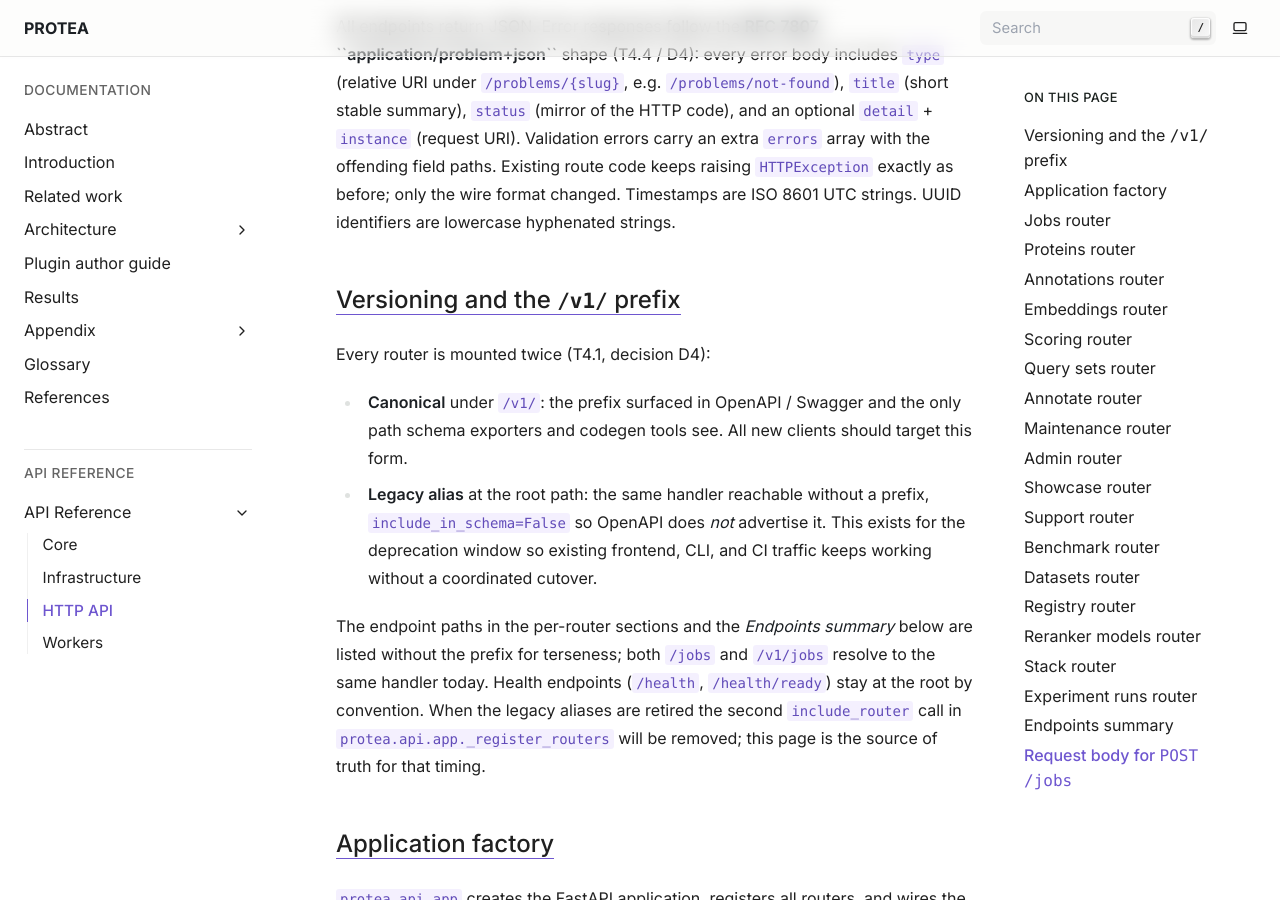
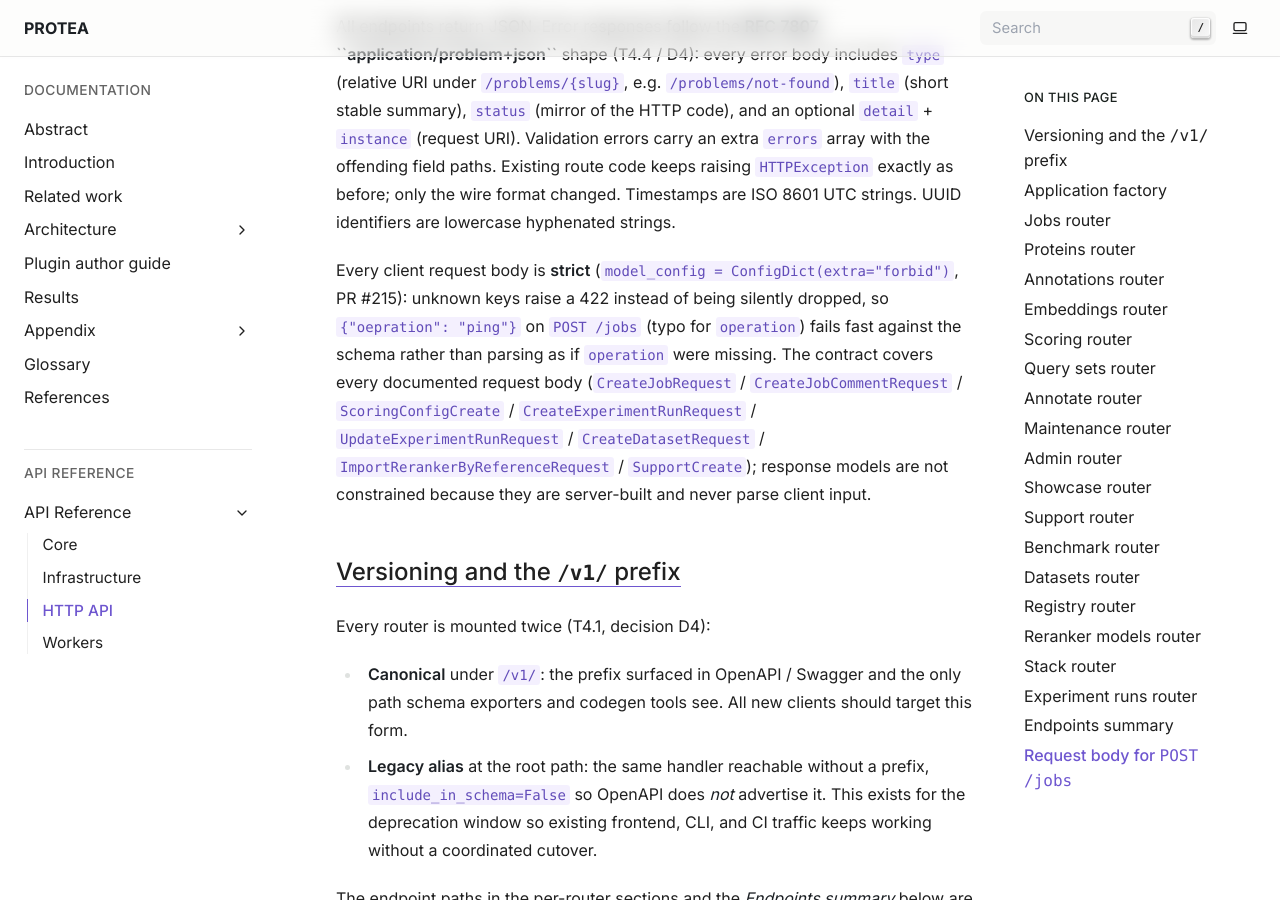
Before and after one commit to frapercan/PROTEA, a Sphinx documentation site: the page built from docs/source/reference/api.rst, in a window 1280 px wide and 900 px high, scrolled down 1124 px. Built offline with Sphinx 7.4.7, drawn with Linux system fonts in a browser that asks for light colours.

Commit message:
docs(api): document the extra=forbid strict-request-body contract (#256)
## Summary

PR #215 (`feat(api): reject unknown fields on every request body
(extra=forbid)`) rolled out the strict-mode pattern across every
documented client request body. Clients now get HTTP 422 on misspelled
keys instead of silent acceptance. This contract had no narrative in
`reference/api.rst`.

## What this PR adds

A paragraph next to the existing RFC 7807 description, covering:

- The behavioural change: `{"oepration": "ping"}` (typo for `operation`)
on `POST /jobs` now fails fast with a 422 instead of parsing as if
`operation` were missing.
- The eight bodies that carry the contract: `CreateJobRequest`,
`CreateJobCommentRequest`, `ScoringConfigCreate`,
`CreateExperimentRunRequest`, `UpdateExperimentRunRequest`,
`CreateDatasetRequest`, `ImportRerankerByReferenceRequest`,
`SupportCreate`.
- The deliberate scope limit: response models are not constrained
because they are server-built and never parse client input.
- A `PR #215` cite so future readers can trace the introduction.

## Why now

Caught while doing the post-em-dash drift sweep. The `feat(api)` PR from
a few days ago changed observable behaviour for clients but did not
update the corresponding API reference page; this is exactly the kind of
contract drift the doc-writer loop should catch.

## Test plan

- [x] Local build: `poetry run sphinx-build -W --keep-going -b html
docs/source /tmp/sphinx-build-out172` succeeds with zero warnings.
- [ ] CI sphinx-build job passes.

```diff
--- a/docs/source/reference/api.rst
+++ b/docs/source/reference/api.rst
@@ -22,6 +22,19 @@ e.g. ``/problems/not-found``), ``title`` (short stable summary),
 keeps raising ``HTTPException`` exactly as before; only the wire
 format changed. Timestamps are ISO 8601 UTC strings. UUID identifiers
 are lowercase hyphenated strings.
+
+Every client request body is **strict** (``model_config =
+ConfigDict(extra="forbid")``, PR #215): unknown keys raise a 422
+instead of being silently dropped, so ``{"oepration": "ping"}`` on
+``POST /jobs`` (typo for ``operation``) fails fast against the
+schema rather than parsing as if ``operation`` were missing. The
+contract covers every documented request body
+(``CreateJobRequest`` / ``CreateJobCommentRequest`` /
+``ScoringConfigCreate`` / ``CreateExperimentRunRequest`` /
+``UpdateExperimentRunRequest`` / ``CreateDatasetRequest`` /
+``ImportRerankerByReferenceRequest`` / ``SupportCreate``); response
+models are not constrained because they are server-built and never
+parse client input.
 
 Versioning and the ``/v1/`` prefix
 ----------------------------------
```
